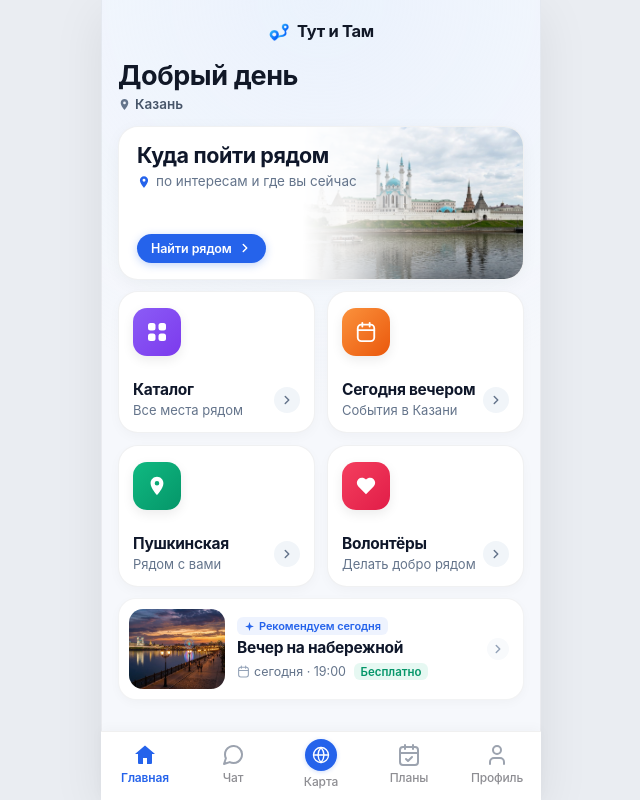
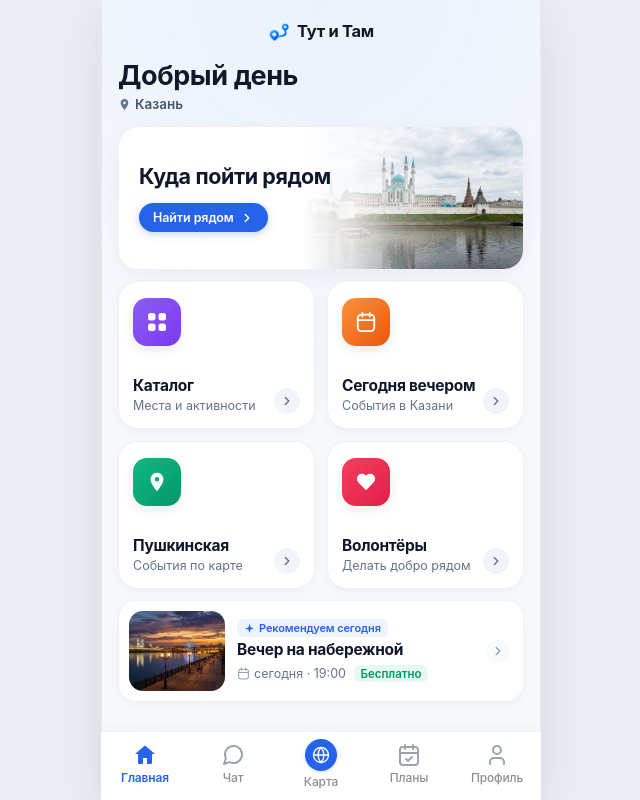
Before and after one commit to KroJIak-Studios/tut-i-tam-max-bot-bugs, a React (Vite) app in the folder frontend/mini-app/: page / in a window 1280 px wide. Shown: the whole page, without its empty margins (319-959 px from the left). Built offline with nearby package versions, Linux system fonts and the light colour scheme.

Commit message:
style(mini-app): polish home card copy

```diff
--- a/frontend/mini-app/src/components/HomeHero.module.css
+++ b/frontend/mini-app/src/components/HomeHero.module.css
@@ -5,7 +5,7 @@
   border: 1px solid rgba(15, 23, 42, 0.06);
   box-shadow: 0 4px 18px -2px rgba(15, 23, 42, 0.05);
   overflow: hidden;
-  height: 154px;
+  height: 144px;
   display: flex;
   cursor: pointer;
   user-select: none;
@@ -63,16 +63,13 @@
   z-index: 2;
   display: flex;
   flex-direction: column;
-  justify-content: space-between;
-  padding: 16px 18px;
+  justify-content: center;
+  align-items: flex-start;
+  gap: 14px;
+  padding: 16px 20px;
   height: 100%;
   box-sizing: border-box;
   max-width: 66%;
-}
-
-.textGroup {
-  display: flex;
-  flex-direction: column;
 }
 
 .heroTitle {
@@ -81,25 +78,7 @@
   letter-spacing: -0.4px;
   color: #0F172A;
   line-height: 1.18;
-  margin: 0 0 5px 0;
-}
-
-.subtitleRow {
-  display: flex;
-  align-items: center;
-  gap: 5px;
-}
-
-.locationIcon {
-  color: #2563EB;
-  flex-shrink: 0;
-}
-
-.heroSubtitle {
-  font-size: 13.5px;
-  font-weight: 400;
-  color: #64748B;
-  line-height: 1.3;
+  margin: 0;
 }
 
 .heroCta {
@@ -129,22 +108,18 @@
 
 @media (max-height: 700px) {
   .heroCard {
-    height: 140px;
+    height: 130px;
     border-radius: 18px;
   }
 
   .contentLayer {
     padding: 14px 16px;
+    gap: 10px;
     max-width: 68%;
   }
 
   .heroTitle {
     font-size: 19px;
-    margin-bottom: 3px;
-  }
-
-  .heroSubtitle {
-    font-size: 12.5px;
   }
 
   .heroCta {
--- a/frontend/mini-app/src/components/HomeHero.tsx
+++ b/frontend/mini-app/src/components/HomeHero.tsx
@@ -1,10 +1,9 @@
 import React from 'react'
-import { IconChevronRight, IconLocationPinFilled } from './Icons'
+import { IconChevronRight } from './Icons'
 import styles from './HomeHero.module.css'
 
 interface HomeHeroProps {
   title?: string
-  subtitle?: string
   imageUrl?: string
   alt?: string
   onClick?: () => void
@@ -12,7 +11,6 @@ interface HomeHeroProps {
 
 export const HomeHero: React.FC<HomeHeroProps> = ({
   title = 'Куда пойти рядом',
-  subtitle = 'по интересам и где вы сейчас',
   imageUrl = '/home-kazan-hero.jpg',
   alt = 'Вид на Казанский Кремль и мечеть Кул-Шариф',
   onClick,
@@ -22,20 +20,14 @@ export const HomeHero: React.FC<HomeHeroProps> = ({
       type="button"
       className={styles.heroCard}
       onClick={onClick}
-      aria-label={`${title}, ${subtitle}`}
+      aria-label={title}
     >
       <div className={styles.imageLayer}>
         <img src={imageUrl} alt={alt} className={styles.heroImage} />
       </div>
 
       <div className={styles.contentLayer}>
-        <div className={styles.textGroup}>
-          <h2 className={styles.heroTitle}>{title}</h2>
-          <div className={styles.subtitleRow}>
-            <IconLocationPinFilled size={14} className={styles.locationIcon} />
-            <span className={styles.heroSubtitle}>{subtitle}</span>
-          </div>
-        </div>
+        <h2 className={styles.heroTitle}>{title}</h2>
 
         <div className={styles.heroCta} aria-hidden="true">
           <span>Найти рядом</span>
--- a/frontend/mini-app/src/components/HomePage.module.css
+++ b/frontend/mini-app/src/components/HomePage.module.css
@@ -38,6 +38,7 @@
 .gridTwoByTwo {
   display: grid;
   grid-template-columns: repeat(2, minmax(0, 1fr));
+  grid-auto-rows: 1fr;
   gap: 12px;
 }
 
--- a/frontend/mini-app/src/components/HomePage.tsx
+++ b/frontend/mini-app/src/components/HomePage.tsx
@@ -60,7 +60,6 @@ export const HomePage: React.FC = () => {
           {/* Основная Hero-card */}
           <HomeHero
             title={HERO_DATA.title}
-            subtitle={HERO_DATA.subtitle}
             imageUrl={HERO_DATA.imageUrl}
             alt={HERO_DATA.alt}
             onClick={handleHeroClick}
--- a/frontend/mini-app/src/components/QuickActionCard.module.css
+++ b/frontend/mini-app/src/components/QuickActionCard.module.css
@@ -14,8 +14,8 @@
   display: flex;
   flex-direction: column;
   justify-content: space-between;
-  min-height: 142px;
-  height: 142px;
+  min-height: 148px;
+  height: 100%;
   box-sizing: border-box;
   cursor: pointer;
   user-select: none;
@@ -75,10 +75,11 @@
 
 .bottomRow {
   display: flex;
-  align-items: center;
+  align-items: flex-end;
   justify-content: space-between;
   gap: 6px;
   width: 100%;
+  margin-top: 8px;
 }
 
 .textContent {
@@ -94,18 +95,20 @@
   color: #0F172A;
   line-height: 1.18;
   letter-spacing: -0.3px;
-  margin: 0 0 2px 0;
+  margin: 0 0 3px 0;
 }
 
 .cardSubtitle {
-  font-size: 13px;
+  font-size: 12.5px;
   font-weight: 400;
   color: #64748B;
   line-height: 1.25;
   margin: 0;
-  white-space: nowrap;
-  overflow: hidden;
-  text-overflow: ellipsis;
+  white-space: normal;
+  overflow: visible;
+  text-overflow: clip;
+  word-break: normal;
+  overflow-wrap: break-word;
 }
 
 .arrowIcon {
@@ -123,8 +126,8 @@
 
 @media (max-height: 700px) {
   .actionCard {
-    min-height: 124px;
-    height: 124px;
+    min-height: 132px;
+    height: 100%;
     padding: 12px 12px 10px 12px;
     border-radius: 16px;
   }
@@ -136,11 +139,12 @@
   }
 
   .cardTitle {
-    font-size: 15px;
-    margin-bottom: 1px;
+    font-size: 14.5px;
+    margin-bottom: 2px;
   }
 
   .cardSubtitle {
     font-size: 11.5px;
+    line-height: 1.2;
   }
 }
--- a/frontend/mini-app/src/data/mockData.ts
+++ b/frontend/mini-app/src/data/mockData.ts
@@ -2,7 +2,6 @@ import type { HomeActionItem, QuickActionItem, CompactActionItem, EventItem } fr
 
 export const HERO_DATA = {
   title: 'Куда пойти рядом',
-  subtitle: 'по интересам и где вы сейчас',
   imageUrl: '/home-kazan-hero.jpg',
   alt: 'Казанский Кремль и мечеть Кул-Шариф',
 }
@@ -11,7 +10,7 @@ export const HOME_ACTIONS: HomeActionItem[] = [
   {
     id: 'catalog',
     title: 'Каталог',
-    subtitle: 'Все места рядом',
+    subtitle: 'Места и активности',
     icon: 'grid',
     theme: 'purple',
   },
@@ -25,7 +24,7 @@ export const HOME_ACTIONS: HomeActionItem[] = [
   {
     id: 'pushkinskaya',
     title: 'Пушкинская',
-    subtitle: 'Рядом с вами',
+    subtitle: 'События по карте',
     icon: 'location',
     theme: 'green',
   },
```
